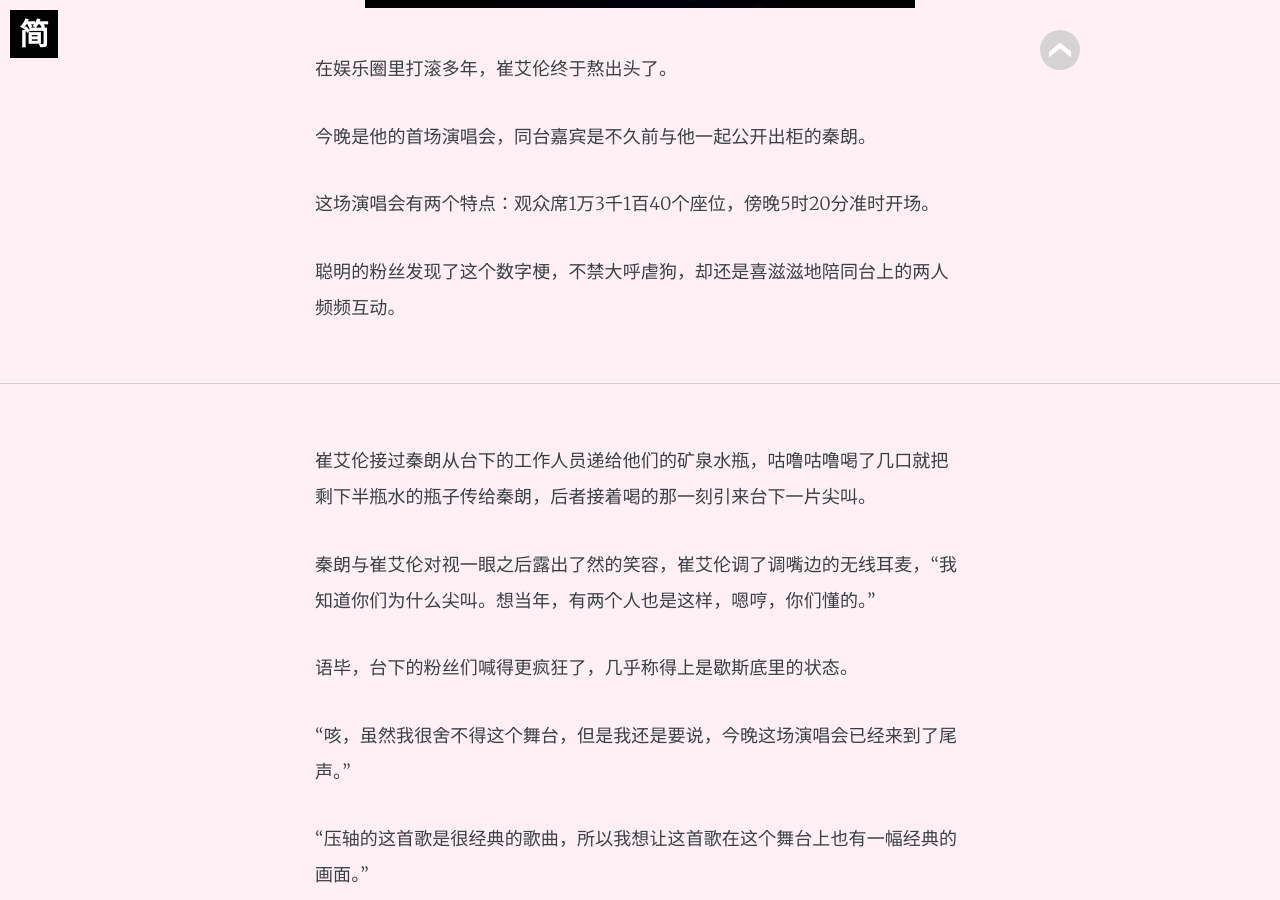
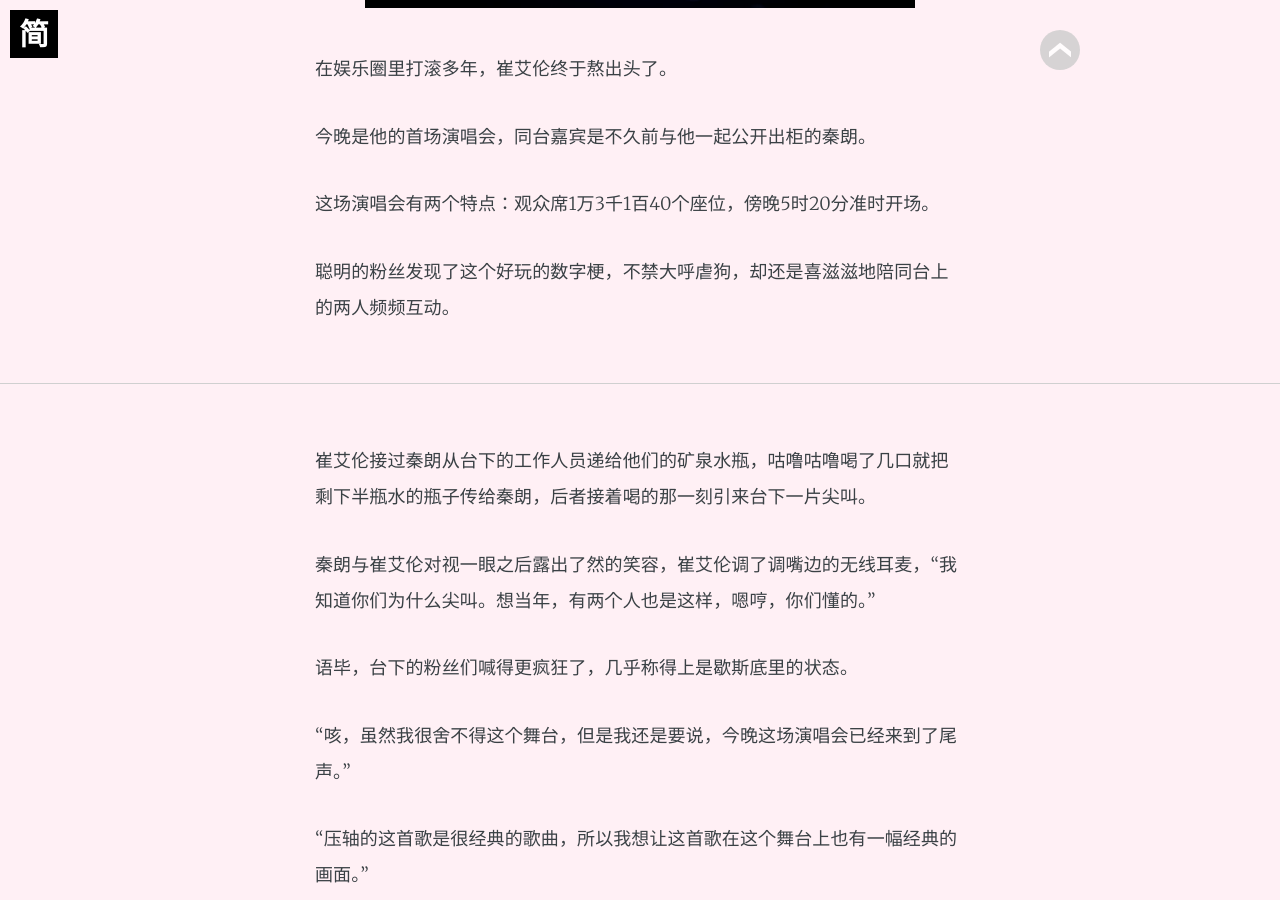
Before and after one commit to RennyNite0924/RennyNite0924.github.io, a Jekyll site: the page built from _posts/2016-11-12-we-got-u-here.md, in a window 1280 px wide and 900 px high, scrolled down 965 px. Built offline with Jekyll 4.4.1, drawn with Linux system fonts in a browser that asks for light colours; nearby versions of some CDN libraries; some web fonts are replaced.

Commit message:
add text to post

```diff
--- a/_posts/2016-11-12-we-got-u-here.md
+++ b/_posts/2016-11-12-we-got-u-here.md
@@ -11,7 +11,7 @@ category: Short Stories
 
 这场演唱会有两个特点：观众席1万3千1百40个座位，傍晚5时20分准时开场。
 
-聪明的粉丝发现了这个数字梗，不禁大呼虐狗，却还是喜滋滋地陪同台上的两人频频互动。
+聪明的粉丝发现了这个好玩的数字梗，不禁大呼虐狗，却还是喜滋滋地陪同台上的两人频频互动。
 
 ---
 
```
